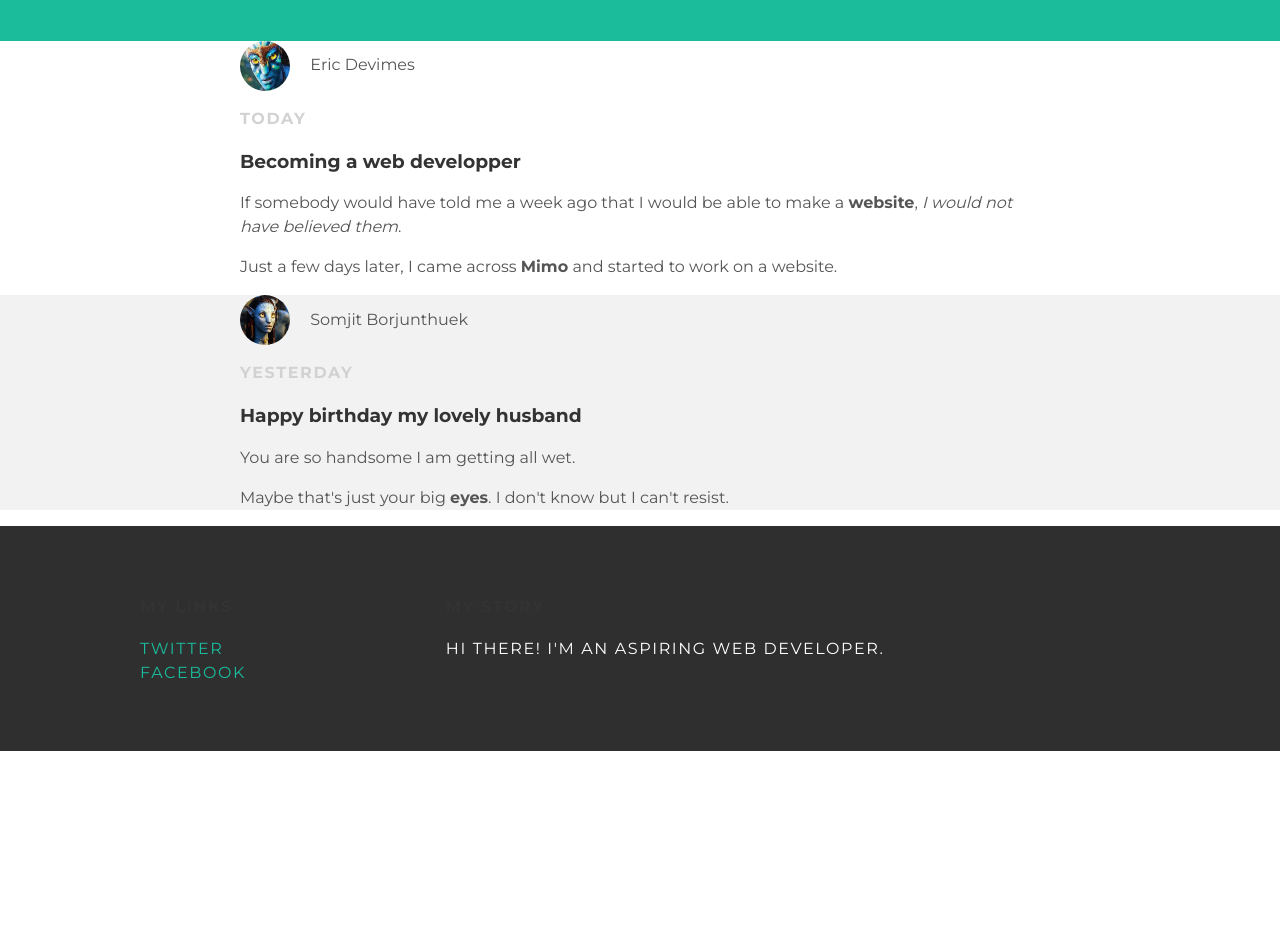
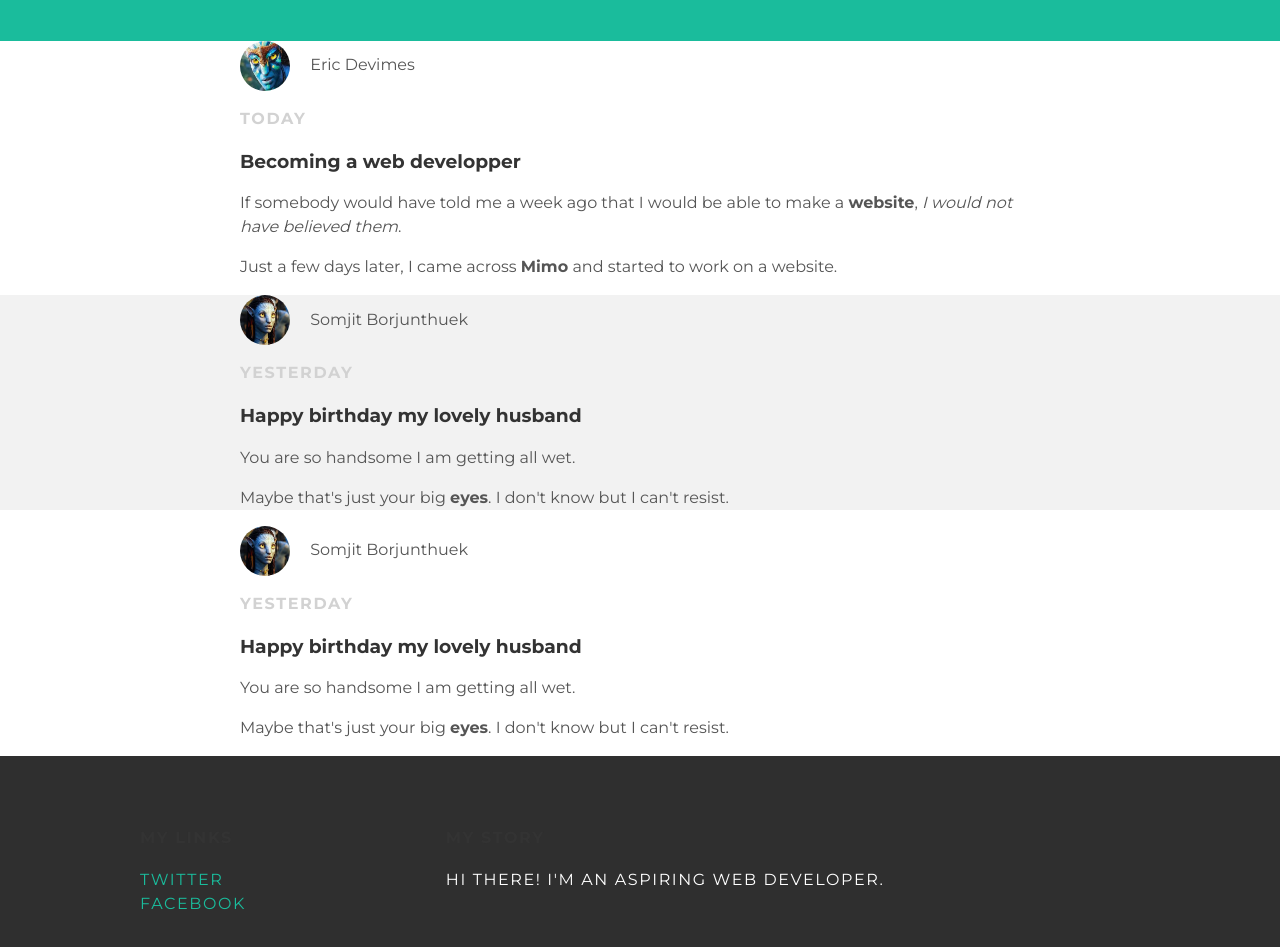
Before and after one commit to ericdevismes/ericdevismes.github.io, a plain HTML site: page index.html in a window 1280 px wide. Shown: the part 109-1056 px from the top of the page. Before the commit the page ends 860 px from the top, so only its background shows below. Drawn offline with Linux system fonts and the light colour scheme.

Commit message:
Update index.html

```diff
--- a/index.html
+++ b/index.html
@@ -42,6 +42,20 @@
         </div>
       </div>
     </div>
+    <div class = "post-container">
+      <div class="post">
+        <div class="post-author">
+          <img src="her.png">
+          <span>Somjit Borjunthuek</span>
+        </div>
+        <p class="post-date">Yesterday</p>
+        <h3 class="post-title">Happy birthday my lovely husband</h3>
+        <div class="post-content">
+          <p>You are so handsome I am getting all wet.</p>
+            <p>Maybe that's just your big <strong>eyes</strong>. I don't know but I can't resist.</p>
+        </div>
+      </div>
+    </div>
   </div>
   <div id="footer">
     <div class = "container">
```
